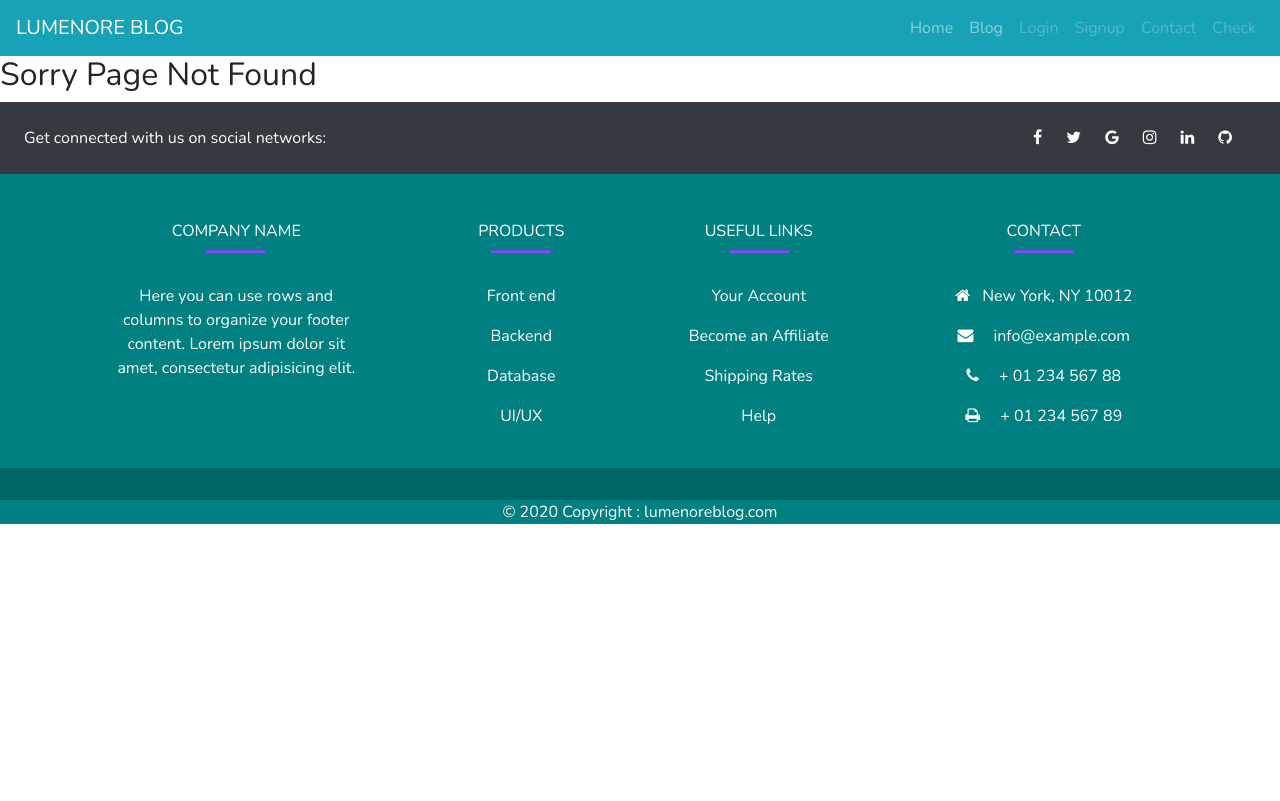
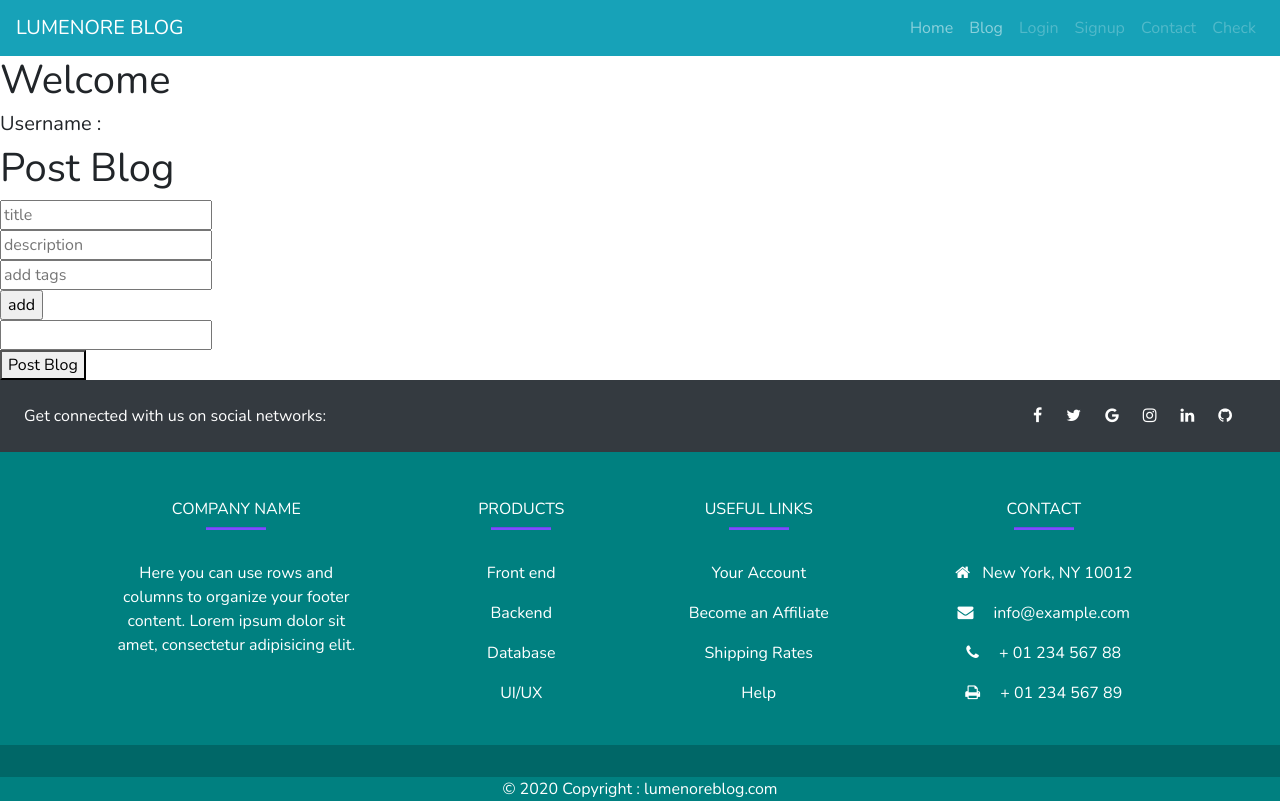
Before and after one commit to jalamdangi/Blogfrontend, a React (Create React App) app: page /Userprofile in a window 1280 px wide. Built offline with nearby package versions, Linux system fonts and the light colour scheme; no server answers.

Commit message:
userprofile created

```diff
--- a/src/App.js
+++ b/src/App.js
@@ -36,6 +36,7 @@ function App() {
           <Route exact path='blog/singleblog/:id/:category' element={<Singleblog/>}/>
           <Route exact path='/blogcategory/:category' element={<BlogCategory/>}/>
           <Route exact path='/blogcategory/:category/singleblog/:id' element={<Singleblog/>}/>
+          <Route exact path='/Userprofile' element={<Userprofile/>}/>
           <Route path="*" element={<Errorpage />} />
         </Routes>
         <Footer></Footer>
--- a/src/pages/Signin.js
+++ b/src/pages/Signin.js
@@ -14,8 +14,12 @@ const Signin = () => {
       body:JSON.stringify(data),
     });
  const res=await response.json();
- localStorage.setItem('token',res.token);
- navigate('/Userprofile');
+ if(res.message==="login with correct credential"){alert('login with correct credential')}
+ else{
+
+   localStorage.setItem('token',res.token);
+   navigate('/Userprofile');
+ }
 
  }
   return (
--- a/src/pages/Userprofile.js
+++ b/src/pages/Userprofile.js
@@ -1,10 +1,60 @@
-import React from 'react'
+import React, { useEffect, useState } from 'react'
 
 const Userprofile = () => {
+  const [user,setUser]=useState([]);
+
+  const [title,setTitle]=useState();
+  const [description,setDescription]=useState();
+  const [tag,setTag]=useState();
+  const [image,setImage]=useState();
+  const [fTag,setFtag]=useState([]);
+  const [mytag,setMytag]=useState([]);
+  const token=localStorage.getItem('token');
+  const getUser= async ()=>{
+    const res= await fetch('http://localhost:5000/getuser',{
+      method:'GET',
+      headers:{'token':token,'content-type':'application/json'},
+    });
+    setUser(await res.json());
+    console.log(user)
+  }
+
+
+const myTag=()=>{
+  setFtag(fTag=>[...fTag,tag]);
+ //setFtag((tag)=>{return [setFtag(...tag)]})
+  console.log(fTag)
+
+}
+const postBlog =async(e)=>{
+  e.preventDefault();
+  const post={title:title,description:description,tags:fTag}
+  const response= await fetch('http://localhost:5000/postblog',
+  { method:'POST',
+  headers:{'token':token,'content-type':'application/json'},
+  body:JSON.stringify(post)
+})
+console.log(await response.json());
+alert('Your blog is posted')
+}
+  useEffect(()=>{getUser() },[token])
+
   return (
     <>
         <div>
-            <h2>Welcome to your world..</h2>
+            <h1>Welcome {user.map((item)=>item.name)}</h1>
+            <h5>Username : {user.map((item)=>item.email)}</h5>
+             <h1>Post Blog</h1>
+
+             <form>
+               <input type='text' value={title} onChange={(e)=>setTitle(e.target.value)} placeholder="title" /><br/>
+               <input type='text' value={description} onChange={(e)=>setDescription(e.target.value)}  placeholder="description" /><br/>
+               <input type='text' value={tag} onChange={(e)=>setTag(e.target.value)}  placeholder="add tags" /><br/>
+               <input type='button' value='add' onClick={myTag} />
+                 <div>{fTag.map((item)=>{return <>{item}</>})}</div>
+               <input type='text' value={image} onChange={(e)=>setImage(e.target.value)}  /><br/>
+               <button onClick={postBlog}>Post Blog</button>
+             </form>
         </div>
     </>
   )
```
